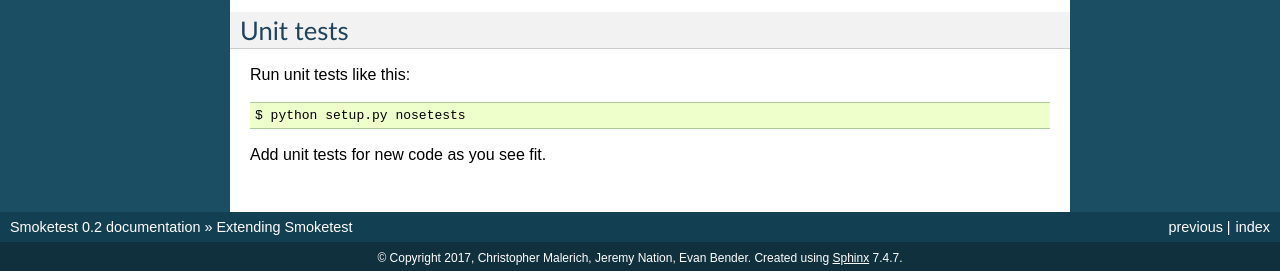
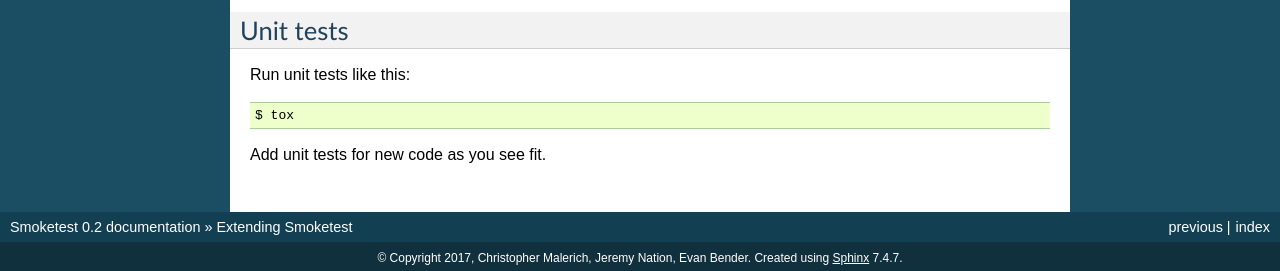
Before and after one commit to usnews/smoketest, a Sphinx documentation site: the page built from docs/source/extending-smoketest.rst, in a window 1280 px wide. Shown: the part 1454-1725 px from the top of the page. Built offline with Sphinx 7.4.7, drawn with Linux system fonts in a browser that asks for light colours.

Commit message:
Use tox for test-running
This will be useful for supporting multiple Python versions in the
future.

```diff
--- a/README.rst
+++ b/README.rst
@@ -110,7 +110,7 @@ Running tests
 
 To run the unit tests, do::
 
-    python setup.py nosetests
+    tox
 
 Building HTML documentation
 ===========================
--- a/docs/source/extending-smoketest.rst
+++ b/docs/source/extending-smoketest.rst
@@ -104,6 +104,6 @@ Unit tests
 
 Run unit tests like this::
 
-    $ python setup.py nosetests
+    $ tox
 
 Add unit tests for new code as you see fit.
```
Also changed, not shown: 2 other files.
